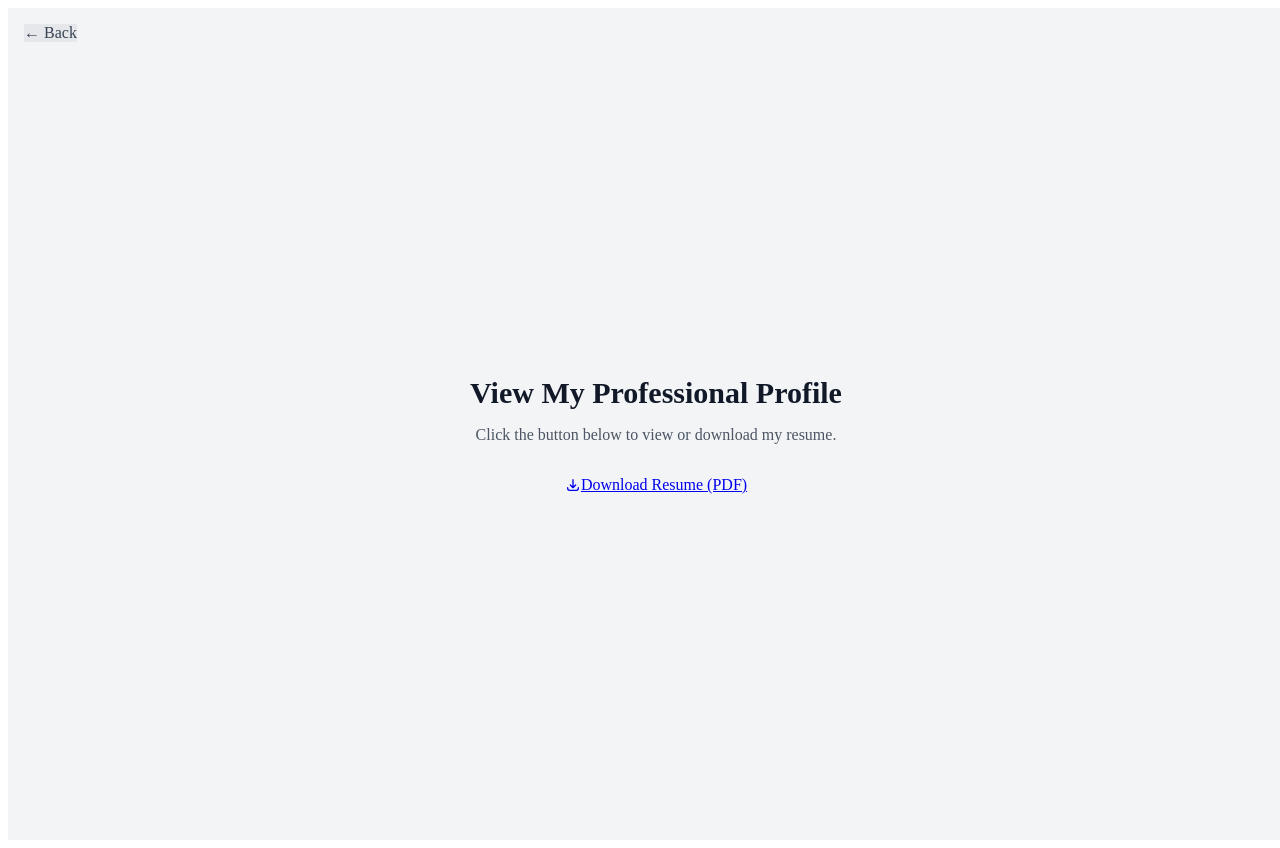
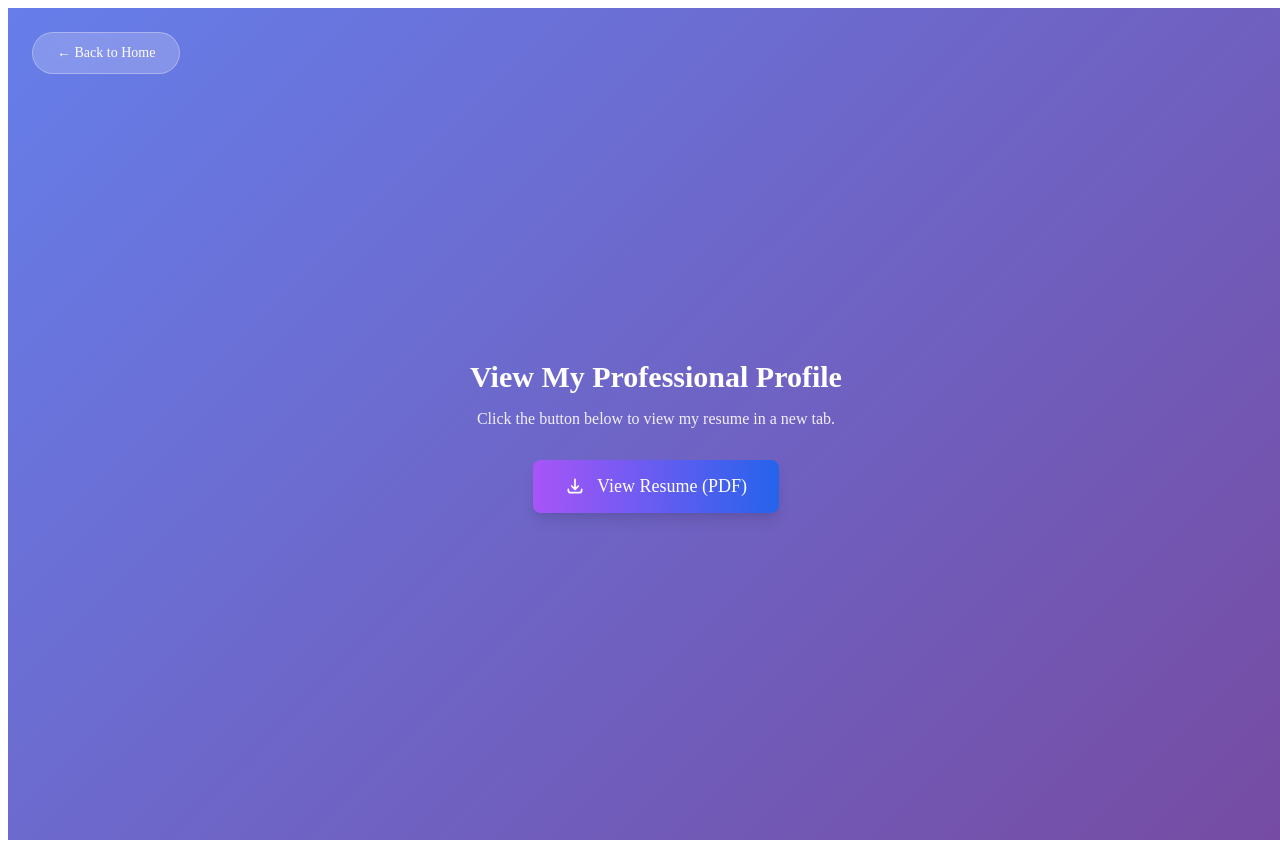
Before and after one commit to MeeraRaina86/meeraos, a React (Vite) app: page /Resume in a window 1280 px wide. Shown: the top 848 px of the page. Built offline with nearby package versions, Linux system fonts and the light colour scheme.

Commit message:
Update Resume.jsx to open resume in new tab instead of direct download

```diff
--- a/src/components/Resume.jsx
+++ b/src/components/Resume.jsx
@@ -3,13 +3,15 @@ import { Link } from 'react-router-dom';
 import { motion } from 'framer-motion';
 
 const Resume = ({ isDark }) => {
+  // Google Drive preview/view link
+  const resumeViewLink = "https://drive.google.com/file/d/1pAtu9gx93vnzZ15uHxh9e1MgWa66yXrV/view";
+
   return (
     <motion.div
       initial={{ opacity: 0, y: 20 }}
       animate={{ opacity: 1, y: 0 }}
       exit={{ opacity: 0, y: -20 }}
       transition={{ duration: 0.3 }}
-      className="min-h-screen w-full flex flex-col items-center justify-center p-4 relative"
       style={{
         minHeight: '100vh',
         width: '100%',
@@ -19,70 +21,81 @@ const Resume = ({ isDark }) => {
         justifyContent: 'center',
         padding: '1rem',
         position: 'relative',
-        backgroundColor: isDark ? '#111827' : '#f3f4f6' // Dark mode background
+        color: 'white',
+        background: isDark
+          ? 'linear-gradient(135deg, rgb(31, 41, 55) 0%, rgb(17, 24, 39) 100%)'
+          : 'linear-gradient(135deg, rgb(102, 126, 234) 0%, rgb(118, 75, 162) 100%)',
       }}
     >
       <Link
         to="/"
-        className="absolute top-4 left-4 bg-gray-200 dark:bg-gray-700 text-sm px-4 py-2 rounded-lg hover:bg-gray-300 dark:hover:bg-gray-600 transition-colors"
         style={{
           position: 'absolute',
-          top: '1rem',
-          left: '1rem',
-          backgroundColor: isDark ? 'rgba(255, 255, 255, 0.1)' : '#e5e7eb',
-          color: isDark ? 'white' : '#374151',
+          top: '1.5rem',
+          left: '1.5rem',
+          backgroundColor: 'rgba(255, 255, 255, 0.2)',
+          backdropFilter: 'blur(10px)',
+          color: 'white',
+          fontSize: '0.875rem',
+          padding: '0.75rem 1.5rem',
+          borderRadius: '9999px',
           textDecoration: 'none',
+          border: '1px solid rgba(255, 255, 255, 0.3)',
+          fontWeight: '500'
         }}
       >
-        ← Back
+        ← Back to Home
       </Link>
 
-      <div
-        className="text-center"
-        style={{ textAlign: 'center' }}
-      >
-        <h2
-          className="text-2xl md:text-3xl font-bold mb-4"
-          style={{
+      <div style={{ textAlign: 'center' }}>
+        <h2 style={{
             fontSize: '1.875rem',
             fontWeight: 'bold',
             marginBottom: '1rem',
-            color: isDark ? 'white' : '#111827'
+            color: 'white'
           }}
         >
           View My Professional Profile
         </h2>
-        <p
-          className="mb-8"
-          style={{
-            color: isDark ? '#d1d5db' : '#4b5563',
+        <p style={{
+            color: 'rgba(255, 255, 255, 0.9)',
             marginBottom: '2rem'
           }}
         >
-          Click the button below to view or download my resume.
+          Click the button below to view my resume in a new tab.
         </p>
 
         <a
-          href="https://drive.google.com/file/d/1pAtu9gx93vnzZ15uHxh9e1MgWa66yXrV/view?usp=sharing"
+          href={resumeViewLink}
           target="_blank"
           rel="noopener noreferrer"
-          className="inline-flex items-center gap-3 text-lg px-8 py-4 bg-gradient-to-r from-purple-500 to-blue-600 text-white rounded-lg shadow-lg hover:shadow-xl hover:scale-105 transition-all duration-300 transform"
+          style={{
+            display: 'inline-flex',
+            alignItems: 'center',
+            gap: '0.75rem',
+            fontSize: '1.125rem',
+            padding: '1rem 2rem',
+            background: 'linear-gradient(to right, rgb(168, 85, 247), rgb(37, 99, 235))',
+            color: 'white',
+            borderRadius: '0.5rem',
+            boxShadow: '0 10px 15px -3px rgba(0,0,0,0.1), 0 4px 6px -2px rgba(0,0,0,0.05)',
+            textDecoration: 'none',
+            transition: 'all 0.3s ease',
+          }}
+          onMouseOver={(e) => e.currentTarget.style.transform = 'scale(1.05)'}
+          onMouseOut={(e) => e.currentTarget.style.transform = 'scale(1)'}
         >
           <svg
             xmlns="http://www.w3.org/2000/svg"
-            className="h-4 w-4"
+            style={{ width: '1.25rem', height: '1.25rem' }}
             fill="none"
             viewBox="0 0 24 24"
             stroke="currentColor"
             strokeWidth={2}
-            style={{
-              width: '1rem',
-              height: '1rem'
-            }}
           >
             <path strokeLinecap="round" strokeLinejoin="round" d="M4 16v1a3 3 0 003 3h10a3 3 0 003-3v-1m-4-4l-4 4m0 0l-4-4m4 4V4" />
           </svg>
-          Download Resume (PDF)
+          View Resume (PDF)
         </a>
       </div>
     </motion.div>
```
